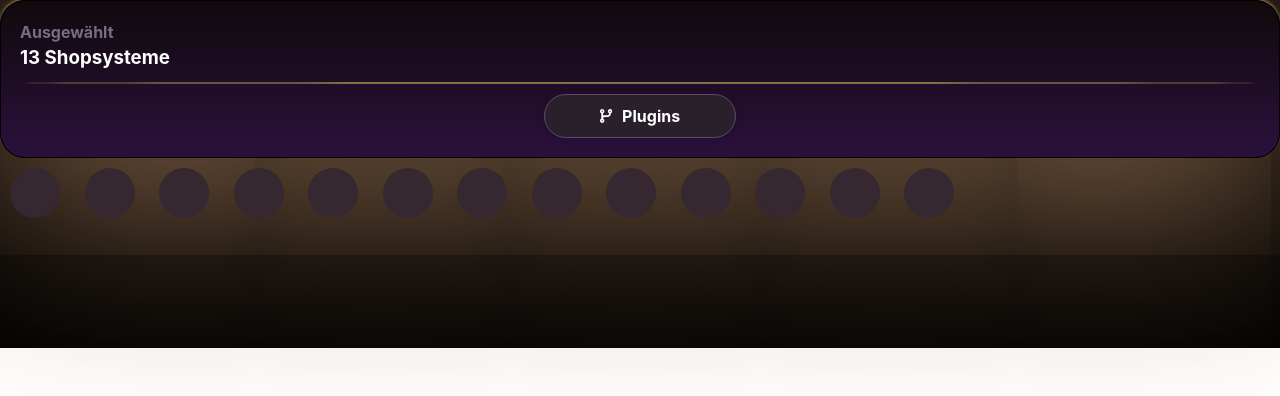
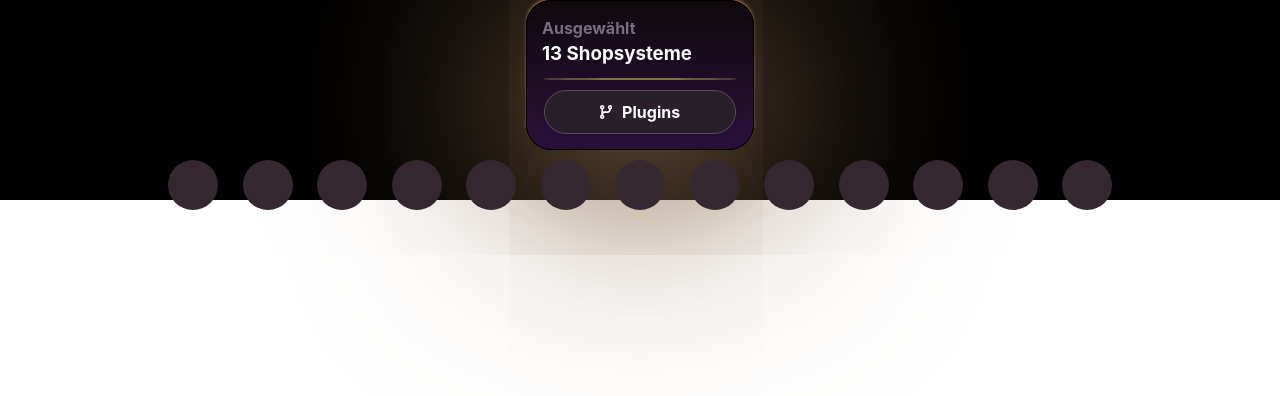
Before and after one commit to arief0303/payever-test-task-one, a website built with Vite: page index.html in a window 1280 px wide. Built offline with nearby package versions, Linux system fonts and the light colour scheme.

Commit message:
fix: center styling no flex

```diff
--- a/index.html
+++ b/index.html
@@ -18,7 +18,7 @@
     <p>Payever Task One</p>
   </header> -->
   <div id="card"
-    style="background: linear-gradient(0deg, rgb(41, 16, 56) 11%, rgba(15,9,12,1) 100%); border: 1px solid black; border-radius: 25px; padding: 19px; box-shadow: 0 -2px 3px 0px #866549, 0 27px 206px 29px #866549;">
+    style="width: 196px;padding: 15px; background: linear-gradient(0deg, rgb(41, 16, 56) 11%, rgba(15,9,12,1) 100%); border: 1px solid black; border-radius: 25px; box-shadow: 0 -2px 3px 0px #866549, 0 27px 206px 29px #866549; margin: 0 auto;">
     <div style="display: flex; height: 100%; flex-direction: column;">
       <h4 style="margin: 0; color: #746e80;">Ausgewählt</h4>
       <h3 style="margin: 0; color: white;">13 Shopsysteme</h3>
@@ -35,20 +35,20 @@
       </div>
     </div>
   </div>
-  <div style="width:100vw; height: 20vh; margin-bottom: 30px; display: inline-block;">
-    <div id="circle1" style="width: 50px; height: 50px; border-radius: 50%; background-color: #352831; margin: 10px; display: inline-block;"></div>
-    <div id="circle2" style="width: 50px; height: 50px; border-radius: 50%; background-color: #352831; margin: 10px; display: inline-block;"></div>
-    <div id="circle3" style="width: 50px; height: 50px; border-radius: 50%; background-color: #352831; margin: 10px; display: inline-block;"></div>
-    <div id="circle4" style="width: 50px; height: 50px; border-radius: 50%; background-color: #352831; margin: 10px; display: inline-block;"></div>
-    <div id="circle5" style="width: 50px; height: 50px; border-radius: 50%; background-color: #352831; margin: 10px; display: inline-block;"></div>
-    <div id="circle6" style="width: 50px; height: 50px; border-radius: 50%; background-color: #352831; margin: 10px; display: inline-block;"></div>
-    <div id="circle7" style="width: 50px; height: 50px; border-radius: 50%; background-color: #352831; margin: 10px; display: inline-block;"></div>
-    <div id="circle8" style="width: 50px; height: 50px; border-radius: 50%; background-color: #352831; margin: 10px; display: inline-block;"></div>
-    <div id="circle9" style="width: 50px; height: 50px; border-radius: 50%; background-color: #352831; margin: 10px; display: inline-block;"></div>
-    <div id="circle10" style="width: 50px; height: 50px; border-radius: 50%; background-color: #352831; margin: 10px;display: inline-block;"></div>
-    <div id="circle11" style="width: 50px; height: 50px; border-radius: 50%; background-color: #352831; margin: 10px;display: inline-block;"></div>
-    <div id="circle12" style="width: 50px; height: 50px; border-radius: 50%; background-color: #352831; margin: 10px;display: inline-block;"></div>
-    <div id="circle13" style="width: 50px; height: 50px; border-radius: 50%; background-color: #352831; margin: 10px;display: inline-block;"></div>
+  <div style="height: 50px; margin: 0 auto; display: block; white-space: nowrap; text-align: center;">
+    <div id="circle1" style="width: 50px; height: 50px; border-radius: 50%; background-color: #352831; margin: 10px; display: inline-block;"><img/></div>
+    <div id="circle2" style="width: 50px; height: 50px; border-radius: 50%; background-color: #352831; margin: 10px; display: inline-block;"><img/></div>
+    <div id="circle3" style="width: 50px; height: 50px; border-radius: 50%; background-color: #352831; margin: 10px; display: inline-block;"><img/></div>
+    <div id="circle4" style="width: 50px; height: 50px; border-radius: 50%; background-color: #352831; margin: 10px; display: inline-block;"><img/></div>
+    <div id="circle5" style="width: 50px; height: 50px; border-radius: 50%; background-color: #352831; margin: 10px; display: inline-block;"><img/></div>
+    <div id="circle6" style="width: 50px; height: 50px; border-radius: 50%; background-color: #352831; margin: 10px; display: inline-block;"><img/></div>
+    <div id="circle7" style="width: 50px; height: 50px; border-radius: 50%; background-color: #352831; margin: 10px; display: inline-block;"><img/></div>
+    <div id="circle8" style="width: 50px; height: 50px; border-radius: 50%; background-color: #352831; margin: 10px; display: inline-block;"><img/></div>
+    <div id="circle9" style="width: 50px; height: 50px; border-radius: 50%; background-color: #352831; margin: 10px; display: inline-block;"><img/></div>
+    <div id="circle10" style="width: 50px; height: 50px; border-radius: 50%; background-color: #352831; margin: 10px;display: inline-block;"><img/></div>
+    <div id="circle11" style="width: 50px; height: 50px; border-radius: 50%; background-color: #352831; margin: 10px;display: inline-block;"><img/></div>
+    <div id="circle12" style="width: 50px; height: 50px; border-radius: 50%; background-color: #352831; margin: 10px;display: inline-block;"><img/></div>
+    <div id="circle13" style="width: 50px; height: 50px; border-radius: 50%; background-color: #352831; margin: 10px;display: inline-block;"><img/></div>
   </div>
   <!-- <script type="module" src="/main.js"></script> -->
 </body>
```
